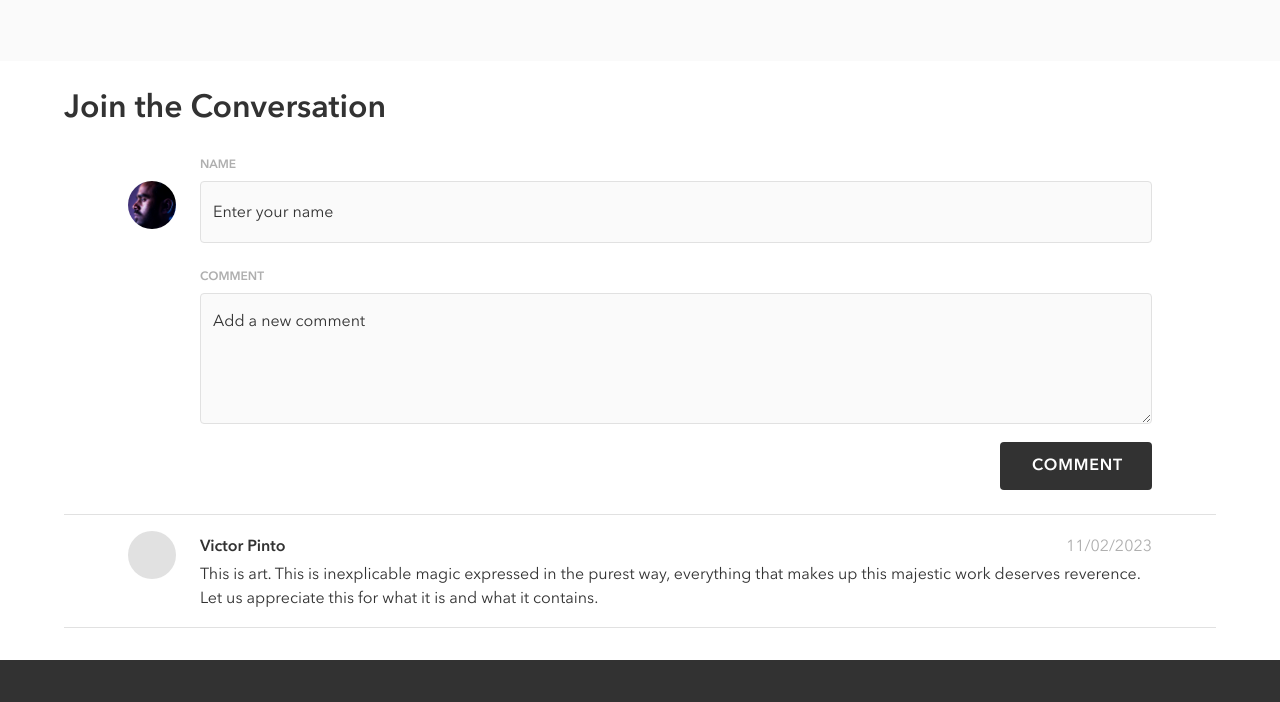
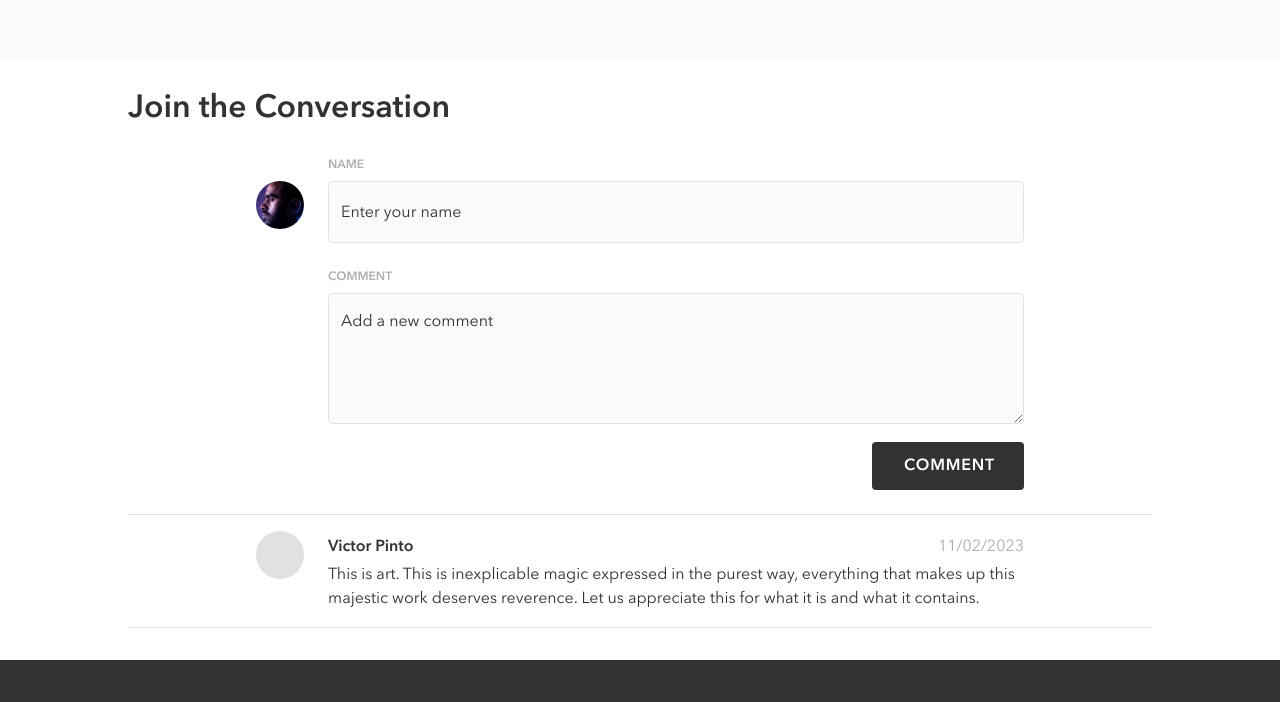
Before and after one commit to ejkorol/jason-korol-bandsite, a plain HTML site: page index.html in a window 1280 px wide. Shown: the part 2785-3487 px from the top of the page. Drawn offline with nearby package versions, Linux system fonts and the light colour scheme; files that its build step writes are made by us from their sources.

Commit message:
add desktop queries for comments section and form

```diff
--- a/styles/bio.scss
+++ b/styles/bio.scss
@@ -235,6 +235,16 @@
   }
 }
 
+/* COMMENT SECTION DESKTOP */
+@include respond-to-min($desktop) {
+  .comments {
+    padding: 2rem 8rem;
+    &__form-wrapper {
+      padding: 1.5rem 8rem;
+    }
+  }
+}
+
 /* ****************************** */
 /*         COMMENT ARTICLE        */
 /* ****************************** */
@@ -274,3 +284,10 @@
     padding: 1rem 4rem;
   }
 }
+
+/* COMMENT ARTICLE DESKTOP */
+@include respond-to-min($desktop) {
+  .comment {
+    padding: 1rem 8rem;
+  }
+}
```
